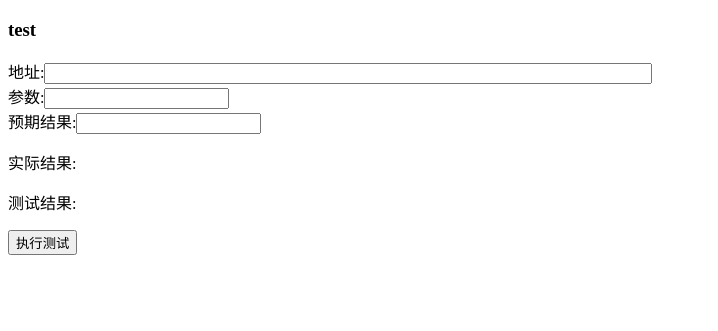
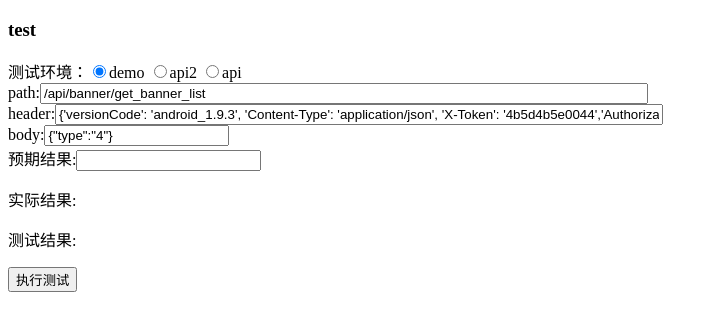
Before and after one commit to sumeilan/mysite, a Django app: page /test/ in a window 1280 px wide. Shown: the top 331 px of the page, without its empty margins (0-718 px from the left). Run offline with Django 3.2, Linux system fonts and the light colour scheme; some libraries are stand-ins or nearby versions.

Commit message:
20200617

```diff
--- a/mysite/settings.py
+++ b/mysite/settings.py
@@ -25,7 +25,7 @@ SECRET_KEY = 'k%0@u8nf(-tr^s_#rf6!wur5*g@(z)l^0iqsexl4%_xge2qxtc'
 # SECURITY WARNING: don't run with debug turned on in production!
 DEBUG = True
 
-ALLOWED_HOSTS = []
+ALLOWED_HOSTS = ['*']
 
 
 # Application definition
--- a/mysite/urls.py
+++ b/mysite/urls.py
@@ -24,4 +24,5 @@ urlpatterns = [
     url('add/',views.post),
     path('test/', views.test),
     path('testp/', views.testp),
+    path('layui/', views.layuipage),
 ]
--- a/mysite/views.py
+++ b/mysite/views.py
@@ -26,10 +26,17 @@ def add_args(a, b):
     y = int(b)
     return x + y
 
-def send_url(url,body):
-    url = 'http://lemondream.chumanapp.com/api/banner/get_banner_list'
-    body = '{"type":"4"}'
-    headers ={'versionCode': 'android_1.9.3', 'Content-Type': 'application/json', 'X-Token': '4b5d4b5e0044','Authorization':':82ec573c9e35dghh39e46075hd113j3h'}
+def send_url(env,path,header,body):
+    # url = 'http://lemondream.chumanapp.com/api/banner/get_banner_list'
+    if env == 'demo':
+        url = 'http://lemondream.chumanapp.com' + path
+    elif env =='api2':
+        url = 'http://api-api2.lemondream.cn' + path
+    else:
+        url = 'http://api.lemondream.cn' + path
+
+    body = body
+    headers = eval(header)
     response = requests.post(url, body,headers=headers, verify=False)
     return HttpResponse(response,content_type="application/json")
 
@@ -37,9 +44,12 @@ def send_url(url,body):
 def testp(request):
     if request.method == 'POST':
         if request.POST:
+            env = request.POST.get('env', None)
+            path = request.POST.get('path', None)
+            # path = '/api/banner/get_banner_list'
+            header = request.POST.get('header', None)
             body = request.POST.get('body', None)
-            url = request.POST.get('url', None)
-            res = send_url(url,body)
+            res = send_url(env,path,header,body)
             return HttpResponse(res)
         else:
             return HttpResponse(u'输入为空')
@@ -52,8 +62,8 @@ def testp(request):
 def test(request):
     return render(request, 'test1.html')
 
-def testcase(request):
-    return render(request, 'testcase.html')
+def layuipage(request):
+    return render(request, 'layuipage.html')
 
 def post(request):
     if request.method=='POST':
@@ -72,19 +82,3 @@ def post(request):
             return HttpResponse(u'输入为空')
     else:
         return HttpResponse(u'方法错误')
-
-
-def testcasepP(request):
-    pt = method.cls_api()
-    expect_reusult = request.POST.get('expect_reusult', None)
-    data = ""
-    data1 = ""
-    if request.method == 'POST':
-        data = pt.post(request.POST.get('url', None), json.loads(request.POST.get('testdate', None)))
-        result = data.json()
-        data1 = result['message']
-        if int(result['message'] == int(expect_reusult)):
-            data = 'pass'
-        else:
-            data = 'fail'
-    return HttpResponse(data)
--- a/templates/test1.html
+++ b/templates/test1.html
@@ -5,40 +5,58 @@
     <title>test1</title>
 </head>
 <body>
+<div>
     <form action="/testp/" method="post">
-
         <h3>test</h3>
-    地址:<input type="text" name="url" id="url" style="width:600px"><br>
-    参数:<input type="text" name="body" id="body"><br>
+        测试环境：<label><input name="env" type="radio" value="demo" checked/>demo</label>
+        <label><input name="env" type="radio" value="api2"/>api2</label>
+        <label><input name="env" type="radio" value="api"/>api</label><br>
+        path:<input type="text" name="path" id="path" style="width:600px" value="/api/banner/get_banner_list"><br>
+        header:<input type="text" name="header" id="header" style="width:600px" value="{'versionCode': 'android_1.9.3', 'Content-Type': 'application/json', 'X-Token': '4b5d4b5e0044','Authorization':':82ec573c9e35dghh39e46075hd113j3h'}"><br>
+        body:<input type="text" name="body" id="body" value='{"type":"4"}'><br>
         预期结果:<input type="text" name="expect_reusult" id="expect_reusult"><br>
         <p>实际结果:<span id="actual_result"></span></p>
         <p>测试结果:<span id="test_result"></span></p>
         <button type="button" id="sum">执行测试</button>
+        <br><br>
+        <button type="button" id="save" style="display:none">点击可保存用例</button>
     </form>
+</div>
+
 
 <script src="http://apps.bdimg.com/libs/jquery/1.11.1/jquery.min.js"></script>
 <script>
     $(document).ready(function () {
         $("#sum").click(function () {
+            var env =  $("input[name='env']:checked").val();
+            var path = $('#path').val();
+            var header = $('#header').val();
             var body = $('#body').val();
-            var url = $('#url').val();
             var expect_reusult = $('#expect_reusult').val();
+            console.log("header:",header);
+            console.log("header:",typeof(header));
 
+            if (path){
             $.ajax({
                 url: "/testp/",
                 type: 'POST',     // 请求类型，常用的有 GET 和 POST
-                data: {'url':url,'body': body},
+                data: {'env':env,'path':path,'header':header,'body': body},
                 dataType:"json",
                 success: function(data) { // 接口调用成功回调函数
-                    jd = JSON.stringify(data)
-                    console.log("测试:",jd);
-                    console.log("data:",data);
-                    console.log("code:",data.data);
+                    <!--console.log("data-list:",JSON.stringify(dlist));-->
+                    $("#actual_result").html(JSON.stringify(data))
 
-                    $("#actual_result").html(JSON.stringify(data.data))
+                    if (data.msg == '请求成功'){
+                        if (JSON.stringify(data.data).search(expect_reusult) != -1){
+                            $("#test_result").html('pass')
+                            document.getElementById('test_result').style.color='green'
+                            document.getElementById('save').style.display = 'block'
 
-                    if (data){
-                        $("#test_result").html('pass')
+                        }
+                        else{
+                            $("#test_result").html('fail')
+                            document.getElementById('test_result').style.color='red'
+                        }
 
                     }
                     else {
@@ -46,8 +64,14 @@
                      }
                 }
             });
+            }
+            else{
+                alert('path不能为空')
+
+            }
         });
     });
+
 
 </script>
 </body>
```
Lines whose indentation alone changed are shown as unchanged.
